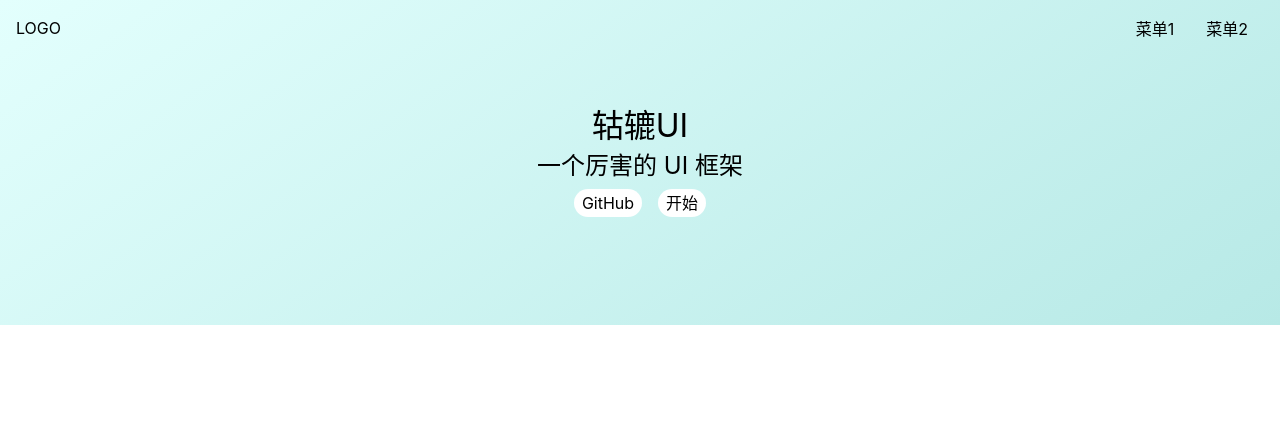
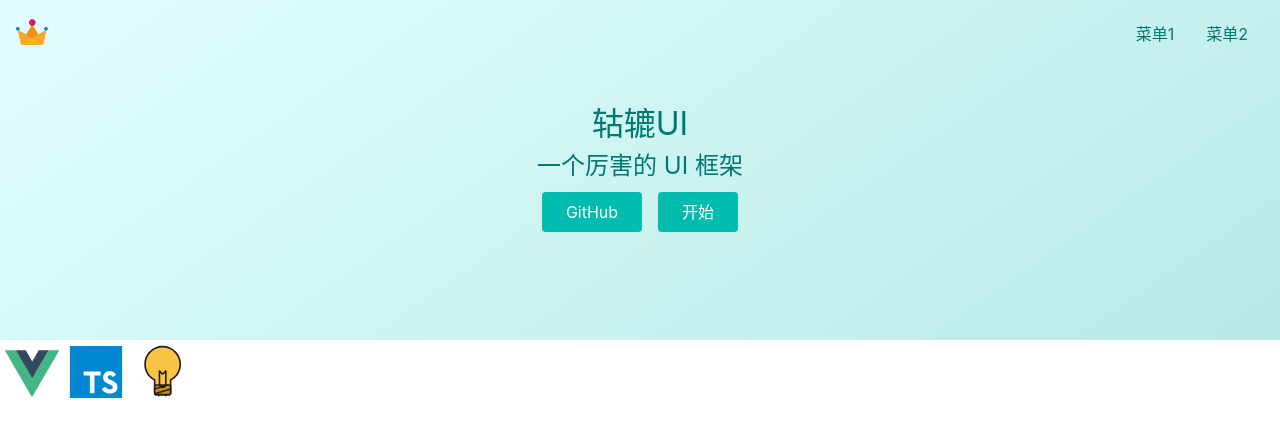
Before and after one commit to oylx/vue-wheel-3, a Vue app: page / in a window 1280 px wide. Shown: the top 436 px of the page. Built offline with nearby package versions, Linux system fonts and the light colour scheme.

Commit message:
使用本地svg,从iconfont引入图标

```diff
--- a/src/components/Topnav.vue
+++ b/src/components/Topnav.vue
@@ -1,6 +1,10 @@
 <template>
 <div class="topnav">
-  <div class="logo">LOGO</div>
+  <div class="logo">
+    <svg class="icon">
+      <use xlink:href="#icon-king"></use>
+    </svg>
+  </div>
   <ul class="menu">
     <li>菜单1</li>
     <li>菜单2</li>
@@ -28,7 +32,9 @@ export default {
 </script>
 
 <style lang="scss" scoped>
+$color: #007974;
 .topnav {
+  color: $color;
   display: flex;
   padding: 16px;
   position: fixed;
@@ -41,6 +47,10 @@ export default {
   >.logo {
     max-width: 6em;
     margin-right: auto;
+    >svg {
+      width: 32px;
+      height: 32px;
+    }
   }
   >.menu {
     display: flex;
--- a/src/index.scss
+++ b/src/index.scss
@@ -11,7 +11,7 @@ a {
   text-decoration: none;
   color: inherit;
   &:hover {
-    border-bottom: 1px solid;
+    text-decoration: underline;
     cursor: pointer;
   }
 }
@@ -28,9 +28,17 @@ body {
   font-size: 16px;
   // 为什么这样写 font-family
   // 答案见 https://github.com/zenozeng/fonts.css/
+  line-height: 1.5;
+  color: #1d2c40;
   font-family: -apple-system, "Noto Sans", "Helvetica Neue", Helvetica,
     "Nimbus Sans L", Arial, "Liberation Sans", "PingFang SC", "Hiragino Sans GB",
     "Noto Sans CJK SC", "Source Han Sans SC", "Source Han Sans CN",
     "Microsoft YaHei", "Wenquanyi Micro Hei", "WenQuanYi Zen Hei", "ST Heiti",
     SimHei, "WenQuanYi Zen Hei Sharp", sans-serif;
 }
+.icon {
+  width: 1em; height: 1em;
+  vertical-align: -0.15em;
+  fill: currentColor;
+  overflow: hidden;
+}
--- a/src/main.ts
+++ b/src/main.ts
@@ -3,6 +3,7 @@ import App from './App.vue'
 import "./lib/gulu.scss";
 import './index.scss'
 import { router } from './router'
+import './lib/svg.js'
 
 const app = createApp(App)
 app.use(router)
--- a/src/views/home.vue
+++ b/src/views/home.vue
@@ -1,4 +1,5 @@
 <template>
+<div>
   <div class="topnavAndBanner">
     <Topnav />
     <div class="banner">
@@ -8,6 +9,18 @@
         <a href="https://github.com">GitHub</a>
         <router-link to="/doc">开始</router-link>
       </p>
+    </div>
+  </div>
+  <div class="features">
+    <svg class="icon">
+      <use xlink:href="#icon-vue"></use>
+    </svg>
+    <svg class="icon">
+      <use xlink:href="#icon-ts"></use>
+    </svg>
+    <svg class="icon">
+      <use xlink:href="#icon-light"></use>
+    </svg>
   </div>
 </div>
 </template>
@@ -22,10 +35,20 @@ export default {
 </script>
 
 <style lang="scss" scoped>
+$green: #02bcb0;
+$border-radius: 4px;
+$color: #007974;
 .topnavAndBanner {
   background: linear-gradient(145deg, rgba(227, 255, 253, 1) 0%, rgba(183, 233, 230, 1) 100%);
 }
+.features {
+  >svg {
+    width: 64px;
+    height: 64px;
+  }
+}
 .banner {
+  color: $color;
   padding: 100px 0;
   display: flex;
   justify-content: center;
@@ -35,13 +58,14 @@ export default {
     padding: 8px 0;
     a {
       margin: 0 8px;
-      background: #fff;
+      background: $green;
+      color: white;
       display: inline-block;
-      $h: 28px;
-      height: $h;
-      line-height: $h;
-      border-radius: $h/2;
-      padding: 0 8px;
+      padding: 8px 24px;
+      border-radius: $border-radius;
+      &:hover {
+        text-decoration: none;
+      }
     }
   }
 }
```
Also changed, not shown: src/lib/svg.js (added). Lines whose indentation alone changed are shown as unchanged.
